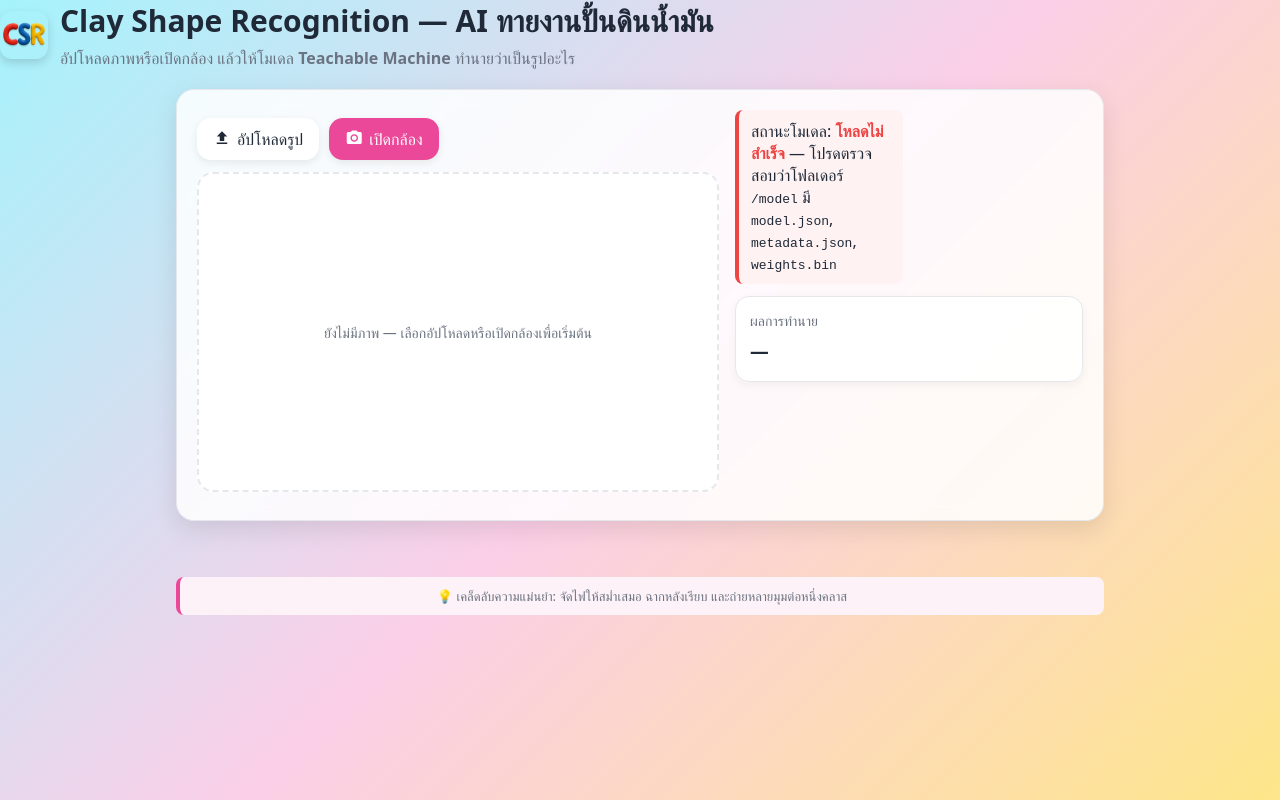
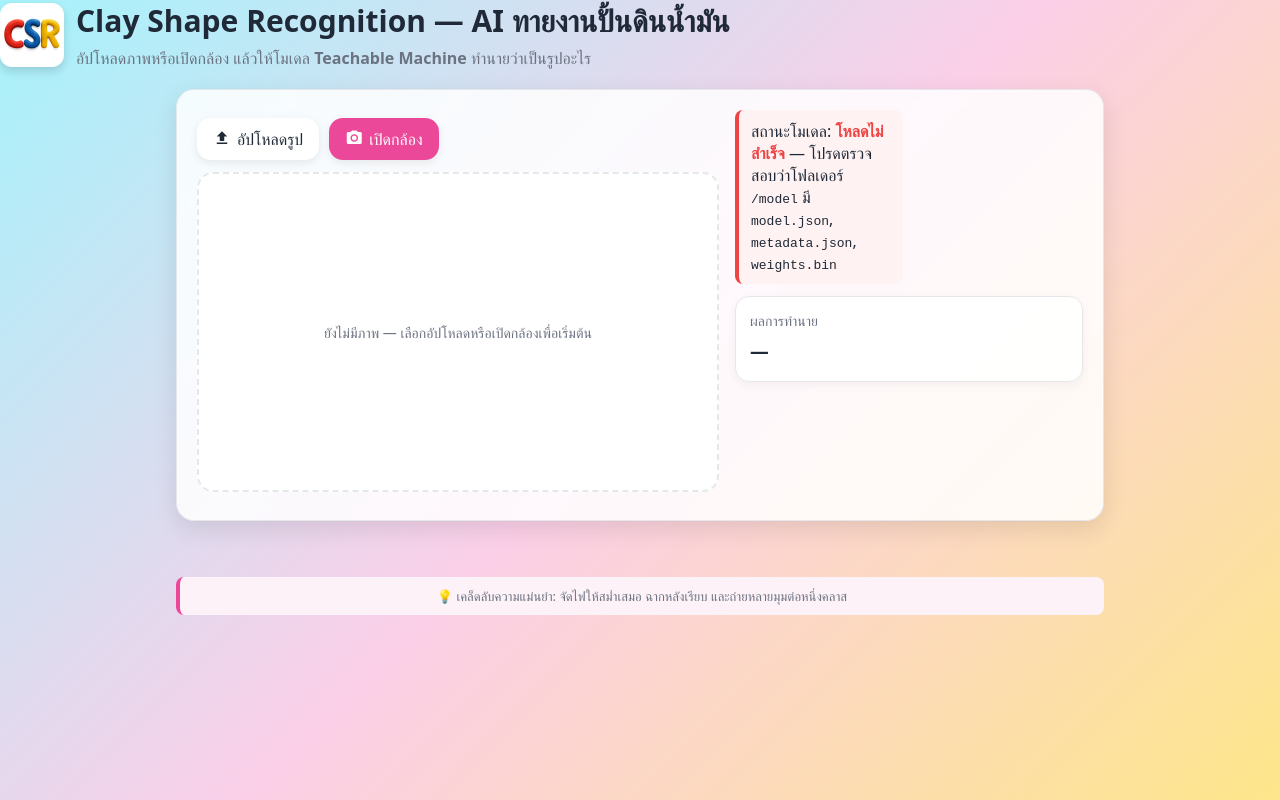
Before and after one commit to s6611423203-hash/Clay-Shape-Recognition, a plain HTML site: page index.html in a window 1280 px wide. Drawn offline with Linux system fonts and the light colour scheme.

Commit message:
Update index.html

```diff
--- a/index.html
+++ b/index.html
@@ -55,20 +55,23 @@
   }
 
   .logo {
-  width: 48px;
-  height: 48px;
+  width: 64px;              /* กำหนดขนาดกล่องให้พอดีกับโลโก้ */
+  height: 64px;
   border-radius: 12px;
-  overflow: hidden;           /* บังคับรูปไม่เกินกล่อง */
-  display: grid;
-  place-items: center;
+  overflow: hidden;         /* ตัดส่วนเกินออก */
+  display: flex;            /* ใช้ Flexbox */
+  align-items: center;      /* จัดกลางแนวตั้ง */
+  justify-content: center;  /* จัดกลางแนวนอน */
   box-shadow: 0 4px 10px rgba(0,0,0,0.15);
+  background: white;        /* พื้นหลังรองรับกรณีรูปโปร่งใส */
 }
 
 .logo img {
-  width: 100%;
-  height: 100%;
-  object-fit: cover;          /* ครอบเต็มกล่อง */
+  max-width: 100%;          /* ไม่ให้รูปใหญ่เกินกล่อง */
+  max-height: 100%;
+  object-fit: contain;      /* ให้รูปอยู่ครบ ไม่โดนตัด */
 }
+
 
   h1 {
     font-size: clamp(20px, 4vw, 30px);
```
